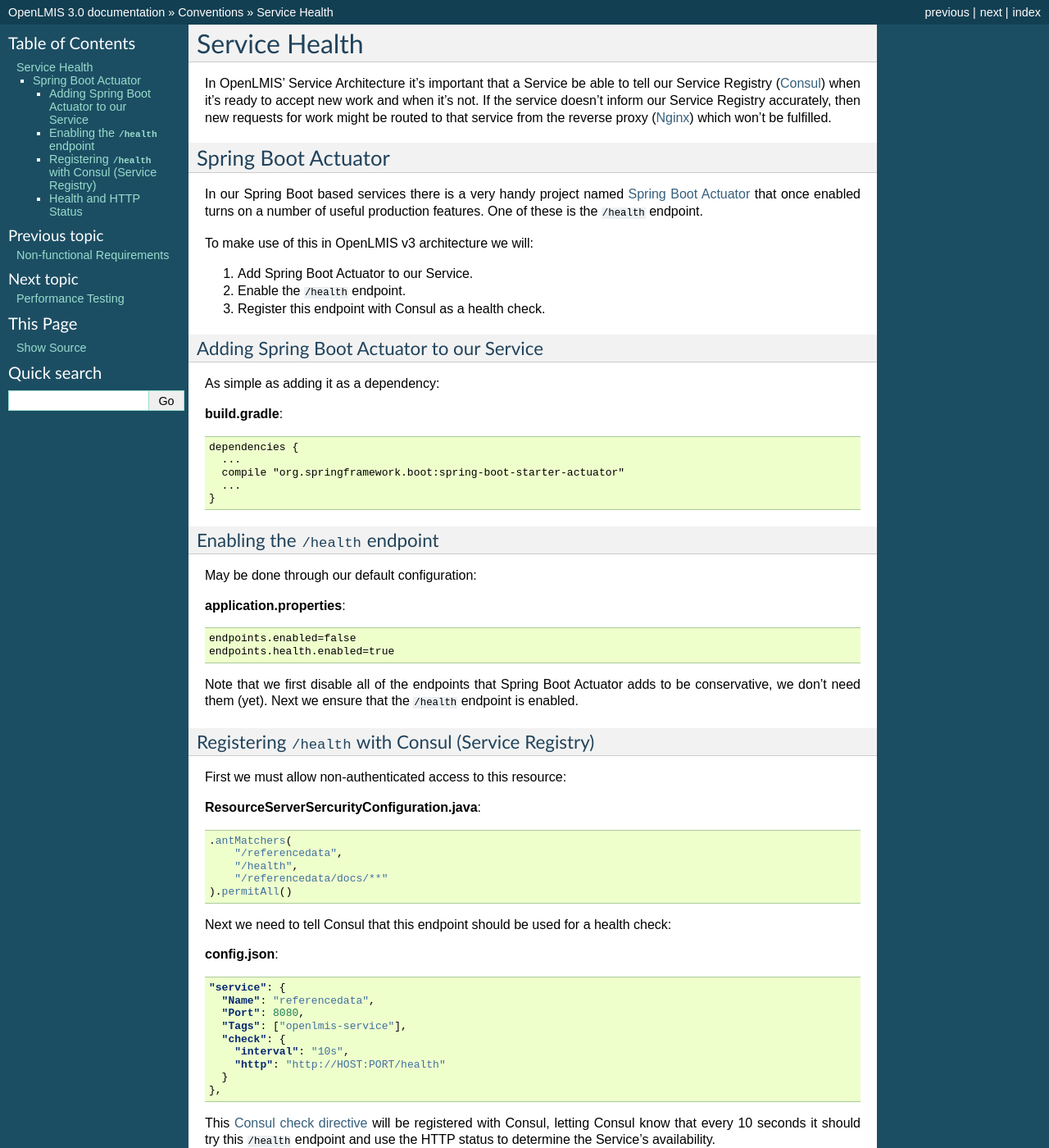
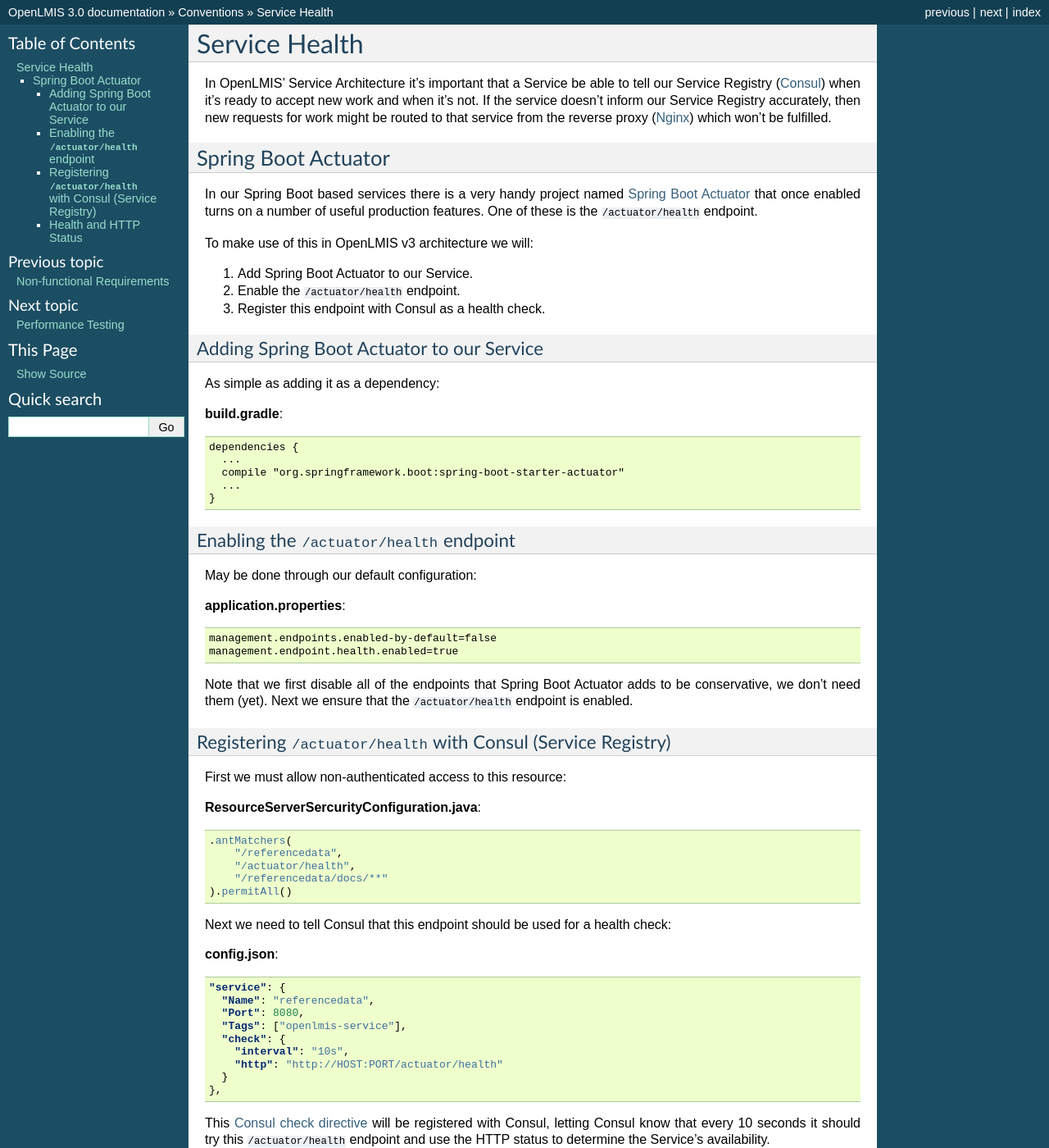
Before and after one commit to OpenLMIS/openlmis-ref-distro, a Sphinx documentation site: the page built from docs/source/conventions/serviceHealth.rst, in a window 1280 px wide and 1400 px high. Shown: the whole window at 82% size. Built offline with Sphinx 7.4.7, drawn with Linux system fonts in a browser that asks for light colours; pages that are not in the unit, such as notebooks, are missing from menus; some of the changed text lies outside the part shown.

Commit message:
Update docs on service health to new endpoint

```diff
--- a/docs/source/conventions/serviceHealth.rst
+++ b/docs/source/conventions/serviceHealth.rst
@@ -11,13 +11,13 @@
 ====================
 
 In our Spring Boot based services there is a very handy project named `Spring Boot Actuator`_ that
-once enabled turns on a number of useful production features.  One of these is the :code:`/health`
-endpoint.
+once enabled turns on a number of useful production features.  One of these is the
+:code:`/actuator/health` endpoint.
 
 To make use of this in OpenLMIS v3 architecture we will:
 
 #. Add Spring Boot Actuator to our Service.
-#. Enable the :code:`/health` endpoint.
+#. Enable the :code:`/actuator/health` endpoint.
 #. Register this endpoint with Consul as a health check.
 
 Adding Spring Boot Actuator to our Service
@@ -35,7 +35,7 @@
     ...
   }
 
-Enabling the :code:`/health` endpoint
+Enabling the :code:`/actuator/health` endpoint
 -------------------------------------
 
 May be done through our default configuration:
@@ -44,13 +44,13 @@
 
 .. code-block:: none
 
-	endpoints.enabled=false
-	endpoints.health.enabled=true
+  management.endpoints.enabled-by-default=false
+  management.endpoint.health.enabled=true
 
 Note that we first disable all of the endpoints that Spring Boot Actuator adds to be conservative,
-we don't need them (yet).  Next we ensure that the :code:`/health` endpoint is enabled.
+we don't need them (yet).  Next we ensure that the :code:`/actuator/health` endpoint is enabled.
 
-Registering :code:`/health` with Consul (Service Registry)
+Registering :code:`/actuator/health` with Consul (Service Registry)
 -----------------------------------------------------------
 
 First we must allow non-authenticated access to this resource:
@@ -61,7 +61,7 @@
 
 	.antMatchers(
             "/referencedata",
-            "/health",
+            "/actuator/health",
             "/referencedata/docs/**"
 	).permitAll()
 
@@ -77,12 +77,12 @@
     "Tags": ["openlmis-service"],
     "check": {
       "interval": "10s",
-      "http": "http://HOST:PORT/health"
+      "http": "http://HOST:PORT/actuator/health"
     }
   },
 
 This `Consul check directive`_ will be registered with Consul, letting Consul know that every 10
-seconds it should try this :code:`/health` endpoint and use the HTTP status to determine the
+seconds it should try this :code:`/actuator/health` endpoint and use the HTTP status to determine the
 Service's availability.
 
 And finally we'll need to ensure that the registration script replaces :code:`HOST` and
@@ -108,12 +108,13 @@
 This `commit has the change`_.
 
 At this point you might be wondering why we left this endpoint unsecured and not mapped to some
-name which is service specific. After all, every running service will use :code:`/health`.  What we
-did not do however is make this endpoint routable by adding it to our RAML or registering it as a
-path for Consul.  This means that our reverse proxy will never try to take a HTTP request to
-:code:`/health` and route it to any particular service.  Only Consul will know of this endpoint
-and try to access it through the network at the host and port which the Service registered itself
-with.  No client to our reverse proxy will be able to directly access a Service's health endpoint.
+name which is service specific. After all, every running service will use :code:`/actuator/health`.
+What we did not do however is make this endpoint routable by adding it to our RAML or registering
+it as a path for Consul.  This means that our reverse proxy will never try to take a HTTP request
+to :code:`/actuator/health` and route it to any particular service.  Only Consul will know of this
+endpoint and try to access it through the network at the host and port which the Service registered
+itself with.  No client to our reverse proxy will be able to directly access a Service's health
+endpoint.
 
 Health and HTTP Status
 -----------------------
@@ -124,8 +125,8 @@
 - 429: Warning, too many requests.  There is a problem, but still send more requests.
 - Anything else: failed, not available for servicing requests
 
-The :code:`/health` endpoint naturally fulfills HTTP :code:`200` when the Service is ready and also
-has the basics of how to report when a service is down (e.g. if the database connection is
+The :code:`/actuator/health` endpoint naturally fulfills HTTP :code:`200` when the Service is ready
+and also has the basics of how to report when a service is down (e.g. if the database connection is
 down the endpoint will return a 5xx level error).  This endpoint can do more however.
 `Spring Boot Actuator Health Information`_ has more details about how custom code can be written
 that modifies the health status returned.  This could be especially useful if a Service has a
```
